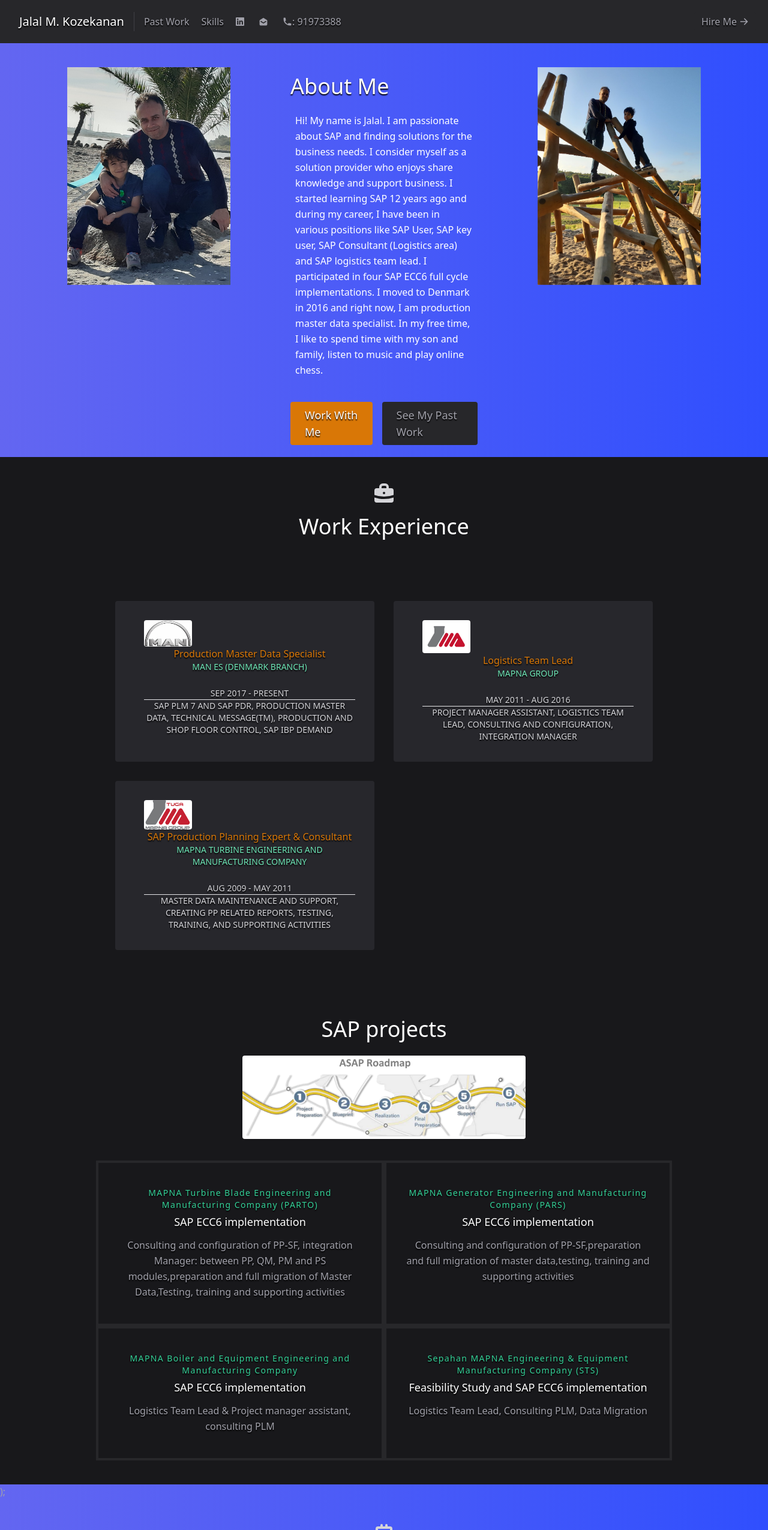
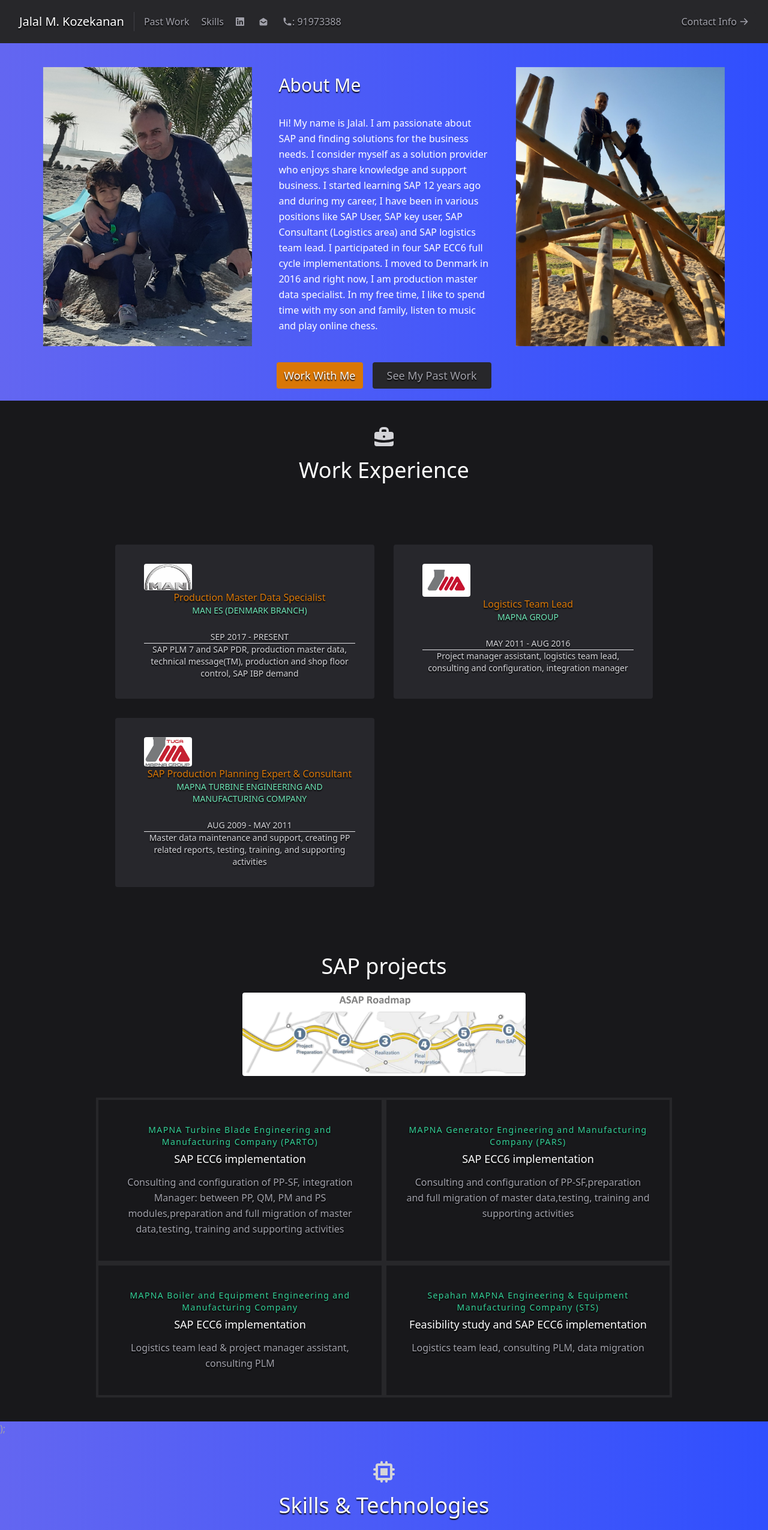
Before and after one commit to zmzade/SAP-Portfolio, a React (Create React App) app: page / in a window 1280 px wide. Shown: the top 2551 px of the page at 60% size. Built offline with nearby package versions, Linux system fonts and the light colour scheme.

Commit message:
responsiveness md

```diff
--- a/src/components/About.js
+++ b/src/components/About.js
@@ -8,18 +8,18 @@
     <section id="about">
       <div className=" mx-auto flex px-3 py-5 md:flex-row flex-col items-center">
         <div className="lg:flex-grow md:flex-grow lg:flex-row md:w-1/2 lg:px-10 md:pr-16 flex flex-col md:items-start md:text-left mb-16 md:mb-0 items-center text-center">
-          <div className="container lg:px-10 mx-auto flex md:flex-row flex-col">
+          <div className="container lg:px-0 mx-auto flex md:flex-row flex-col">
             <img
-              className="object-cover object-center p-5 w-full h-full animate__animated animate__rotateIn animate__slow"
+              className="object-cover object-center lg:p-5 py-2 w-full h-full animate__animated animate__rotateIn animate__slow"
               alt="my photo with my son"
               src={img1}
             />
           </div>
-          <div className="container lg:px-10 mx-auto md:flex-row flex-col ">
-            <h1 className="sm:text-4xl text-3xl font-medium title-font text-white mb-4 mt-8 animate__animated animate__flash animate__slow animate__delay-4s text-shadow sm:text-shadow-sm md:text-shadow-md">
+          <div className="container lg:px-2 mx-auto md:flex-row flex-col">
+            <h1 className="sm:text-3xl  px-4 text-3xl font-medium title-font text-white mb-4 mt-8 animate__animated animate__flash animate__slow animate__delay-4s text-shadow sm:text-shadow-sm md:text-shadow-md">
               About Me
             </h1>
-            <p className="mb-8 leading-relaxed text-white p-2">
+            <p className="mb-8 leading-relaxed text-white p-4">
               Hi! My name is Jalal. I am passionate about SAP and finding
               solutions for the business needs. I consider myself as a solution
               provider who enjoys share knowledge and support business. I
@@ -34,21 +34,21 @@
             <div className="flex justify-center">
               <a
                 href="#contact"
-                className="inline-flex text-white bg-amber-600 border-0 py-2 px-6 focus:outline-none hover:bg-amber-700 rounded text-lg text-shadow sm:text-shadow-sm md:text-shadow-md"
+                className="inline-flex text-white bg-amber-600 border-0 py-2 px-3 focus:outline-none hover:bg-amber-700 rounded text-lg text-shadow sm:text-shadow-sm md:text-shadow-md"
               >
                 Work With Me
               </a>
               <a
-                href="#projects"
+                href="#experiences"
                 className="ml-4 inline-flex text-gray-400 bg-gray-800 border-0 py-2 px-6 focus:outline-none hover:bg-gray-700 hover:text-white rounded text-lg text-shadow sm:text-shadow-sm md:text-shadow-md"
               >
                 See My Past Work
               </a>
             </div>
           </div>
-          <div className="container mx-auto lg:px-10 flex md:flex-row flex-col mt-12 lg:mt-0">
+          <div className="container mx-auto lg:px-0 flex md:flex-row flex-col mt-12 lg:mt-0">
             <img
-              className="object-cover object-center w-full h-full p-5 animate__animated animate__rotateIn animate__slow"
+              className="object-cover object-center w-full h-full lg:p-5 py-2 animate__animated animate__rotateIn animate__slow"
               alt="my photo with my son"
               src={img2}
             />
--- a/src/components/Certificates.js
+++ b/src/components/Certificates.js
@@ -25,7 +25,7 @@
             {certificates.map((cerificate) => (
               <div
                 key={cerificate}
-                className="bg-gray-800 rounded flex p-2 h-full m-1"
+                className="bg-gray-800 rounded flex p-2 h-full m-1 md:p-0"
               >
                 <BadgeCheckIcon className="text-amber-600 w-6 h-6 flex-shrink-0 mr-4" />
                 <span className="title-font font-medium text-white">
--- a/src/components/Contact.js
+++ b/src/components/Contact.js
@@ -71,7 +71,7 @@
           className="lg:w-1/3 md:w-1/2 flex flex-col md:ml-auto w-full md:py-8 mt-8 md:mt-0"
         >
           <h2 className="text-white sm:text-4xl text-3xl mb-1 font-medium title-font text-shadow sm:text-shadow-sm md:text-shadow-md">
-            Hire Me
+            Contact Me
           </h2>
           <p className="text-white leading-relaxed mb-5">
             Hi! I am looking forward hearing from you. I love new ideas and
--- a/src/components/Education.js
+++ b/src/components/Education.js
@@ -28,10 +28,10 @@
                     <span className="title-font font-medium text-teal-400 text-shadow sm:text-shadow-sm md:text-shadow-md">
                       {education.degree}
                     </span>
-                    <span className="text-gray-300 text-sm uppercase text-shadow sm:text-shadow-sm md:text-shadow-md">
+                    <span className="text-white text-sm uppercase text-shadow sm:text-shadow-sm md:text-shadow-md">
                       {education.university}
                     </span>
-                    <span className="text-gray-400 text-sm uppercase text-shadow sm:text-shadow-sm md:text-shadow-md">
+                    <span className="text-gray-200 text-sm uppercase text-shadow sm:text-shadow-sm md:text-shadow-md">
                       {education.date}
                     </span>
                   </span>
--- a/src/components/Experience.js
+++ b/src/components/Experience.js
@@ -35,7 +35,7 @@
                       {work.date}
                     </span>
                     <hr />
-                    <span className="text-gray-300 text-sm uppercase text-shadow sm:text-shadow-sm md:text-shadow-md">
+                    <span className="text-gray-300 text-sm text-shadow sm:text-shadow-sm md:text-shadow-md">
                       {work.responsibilities}
                     </span>
                   </span>
--- a/src/components/Navbar.js
+++ b/src/components/Navbar.js
@@ -19,7 +19,7 @@
         </a>
         <nav className="md:mr-auto md:ml-4 md:py-1 md:pl-4 md:border-l md:border-gray-700	flex flex-wrap items-center text-base justify-center">
           <a
-            href="#projects"
+            href="#experiences"
             className="mr-5 hover:text-white text-shadow sm:text-shadow-sm md:text-shadow-md"
           >
             Past Work
@@ -49,7 +49,7 @@
           href="#contact"
           className="inline-flex items-center bg-gray-800 border-0 py-1 px-3 focus:outline-none hover:bg-gray-700 rounded text-base mt-4 md:mt-0 text-shadow sm:text-shadow-sm md:text-shadow-md"
         >
-          Hire Me
+          Contact Info
           <ArrowRightIcon className="w-4 h-4 ml-1" />
         </a>
       </div>
--- a/src/data.js
+++ b/src/data.js
@@ -4,7 +4,7 @@
       "MAPNA Turbine Blade Engineering and Manufacturing Company (PARTO)",
     type: "SAP ECC6 implementation",
     responsibilities:
-      "Consulting and configuration of PP-SF, integration Manager: between PP, QM, PM and PS modules,preparation and full migration of Master Data,Testing, training and supporting activities ",
+      "Consulting and configuration of PP-SF, integration Manager: between PP, QM, PM and PS modules,preparation and full migration of master data,testing, training and supporting activities ",
   },
   {
     company: "MAPNA Generator Engineering and Manufacturing Company (PARS)",
@@ -16,13 +16,13 @@
     company: "MAPNA Boiler and Equipment Engineering and Manufacturing Company",
     type: "SAP ECC6 implementation",
     responsibilities:
-      "Logistics Team Lead & Project manager assistant, consulting PLM",
+      "Logistics team lead & project manager assistant, consulting PLM",
   },
   {
     company:
       "Sepahan MAPNA Engineering & Equipment Manufacturing Company (STS)",
-    type: "Feasibility Study and SAP ECC6 implementation",
-    responsibilities: "Logistics Team Lead, Consulting PLM, Data Migration",
+    type: "Feasibility study and SAP ECC6 implementation",
+    responsibilities: "Logistics team lead, consulting PLM, data migration",
   },
 ];
 
@@ -47,7 +47,7 @@
     company: "MAN ES (Denmark Branch)",
     date: "Sep 2017 - Present",
     responsibilities:
-      "SAP PLM 7 and SAP PDR, Production master data, Technical message(TM), Production and shop floor control, SAP IBP demand",
+      "SAP PLM 7 and SAP PDR, production master data, technical message(TM), production and shop floor control, SAP IBP demand",
   },
   {
     logo: require("./assets/mapna.png"),
@@ -55,7 +55,7 @@
     company: "MAPNA Group",
     date: "May 2011 - Aug 2016",
     responsibilities:
-      "Project Manager assistant, Logistics Team Lead, Consulting and Configuration, Integration Manager",
+      "Project manager assistant, logistics team lead, consulting and configuration, integration manager",
   },
   {
     logo: require("./assets/tuga.png"),
@@ -63,13 +63,13 @@
     company: "MAPNA Turbine Engineering and Manufacturing Company ",
     date: "Aug 2009 - May 2011",
     responsibilities:
-      "Master data maintenance and support, Creating PP related reports, Testing, training, and supporting activities  ",
+      "Master data maintenance and support, creating PP related reports, testing, training, and supporting activities  ",
   },
 ];
 export const certificates = [
-  "Basic data for Manufacturing and product Management (PLM 114)",
-  "Business Processes in Planning(SCM100)",
-  "SAP Planning and Manufacturing overview (SCM130)",
+  "Basic Data for Manufacturing and Product Management (PLM 114)",
+  "Business Processes in Planning (SCM100)",
+  "SAP Planning and Manufacturing Overview (SCM130)",
   "Consumption-Based Planning and Forecasting (SCM525)",
   "Production Orders (SCM310)",
   "Batch Management (SCM595)",
```
